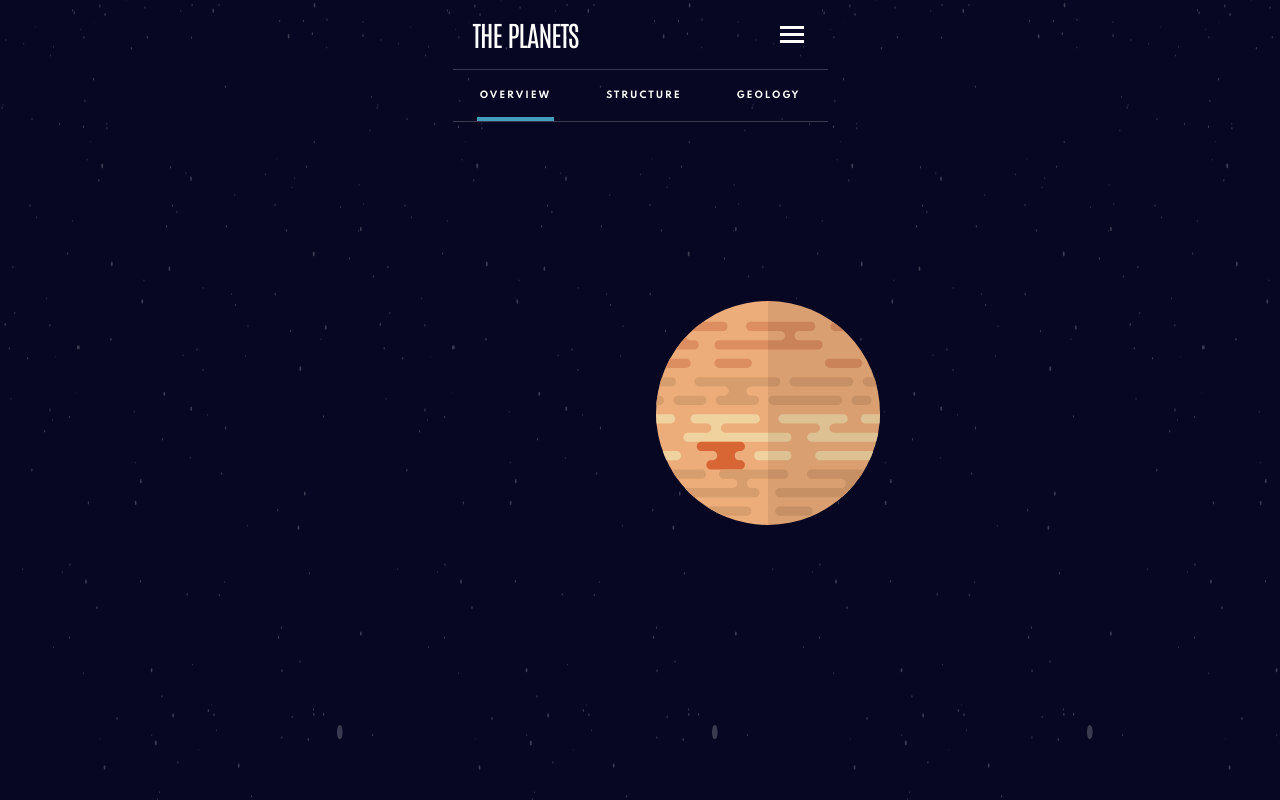
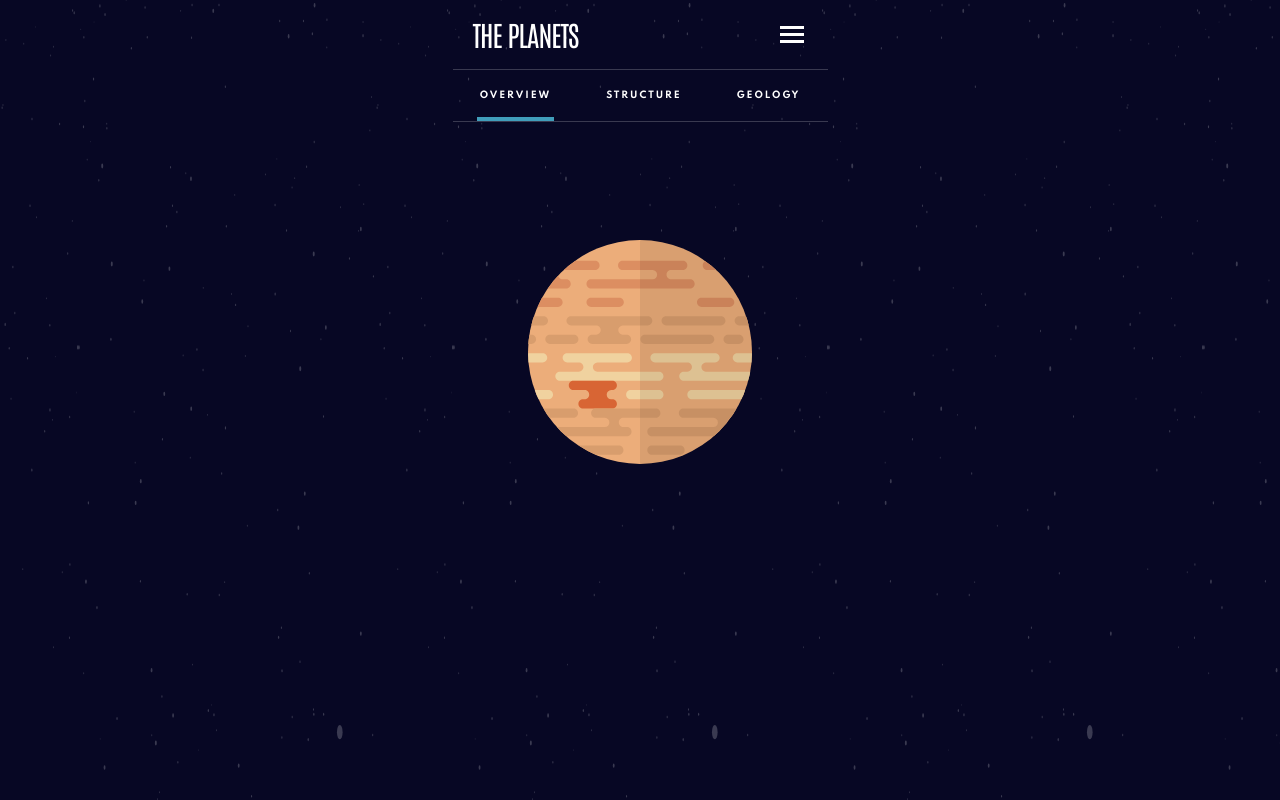
Before and after one commit to mrfinesse47/svelte-planets, a Svelte app: page / in a window 1280 px wide. Built offline with nearby package versions, Linux system fonts and the light colour scheme; a web font is replaced by a local one.

Commit message:
centered planet vertically and horiz.

```diff
--- a/src/components/Planet.svelte
+++ b/src/components/Planet.svelte
@@ -5,12 +5,6 @@
   let selectedTab;
 
   const lowercasePlanetName = selectedPlanet.name.toLowerCase();
-
-  console.log(selectedPlanet);
-
-  //console.log(selectedPlanet);
-  //planet data will come in via props
-  //will have a view controller for the tabs overview, structure, and surface
 </script>
 
 <Tabs {tabs} bind:selectedTab />
@@ -18,7 +12,7 @@
 <div class="container">
   <img
     src={`./img/planet-${lowercasePlanetName}.svg`}
-    alt=""
+    alt={selectedPlanet.name}
     class="planet-image"
   />
 </div>
@@ -27,7 +21,11 @@
 <h1>{selectedPlanet.name}</h1> -->
 <style>
   .container {
-    margin: 0 24px;
+    margin: 0 1.5rem;
+    height: 28.75rem;
+    display: flex;
+    justify-content: center;
+    align-items: center;
   }
   .planet-image {
     transform: scale(0.38487973);
```
